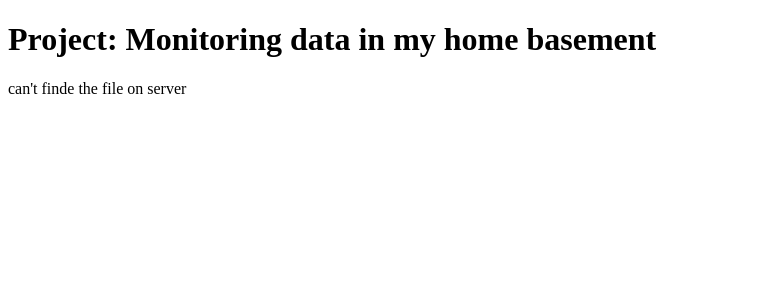
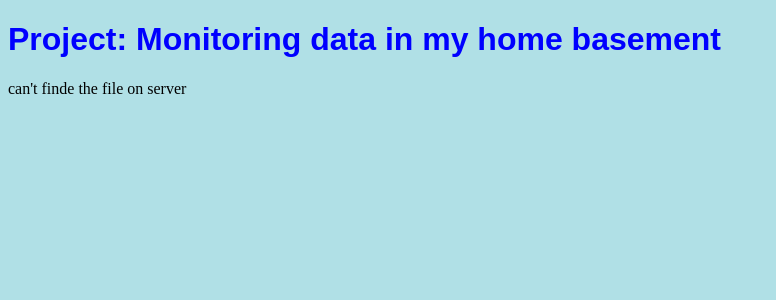
Before and after one commit to hanshenrikjeppesen/Temp_hum_basement, a PHP site: page / in a window 1280 px wide. Shown: the top 300 px of the page, without its empty margins (0-776 px from the left). Run offline with PHP 8.4, Linux system fonts and the light colour scheme.

Commit message:
Update index.php

```diff
--- a/index.php
+++ b/index.php
@@ -2,6 +2,15 @@
 <html>
 <head>
 	<title>RaspberryPi - Basement monitoring</title>
+<style>
+	body {background-color: powderblue;}
+	h1   {
+		color: blue;
+		font-family: 'Ubuntu', sans-serif;
+	}
+	p    {color: red;}
+	<link href="https://fonts.googleapis.com/css?family=Ubuntu" rel="stylesheet">
+</style>
 </head>
 <body>
 	<h1>Project: Monitoring data in my home basement</h1>
@@ -10,6 +19,7 @@
 		while(! feof($myfile))
   			{
   			echo fgets($myfile). "<br />";
+			echo "<hr/ >";
   			}
 		/* echo fread($myfile,filesize("/home/hans/temp_log_file.txt")); */
 		fclose($myfile);
```
